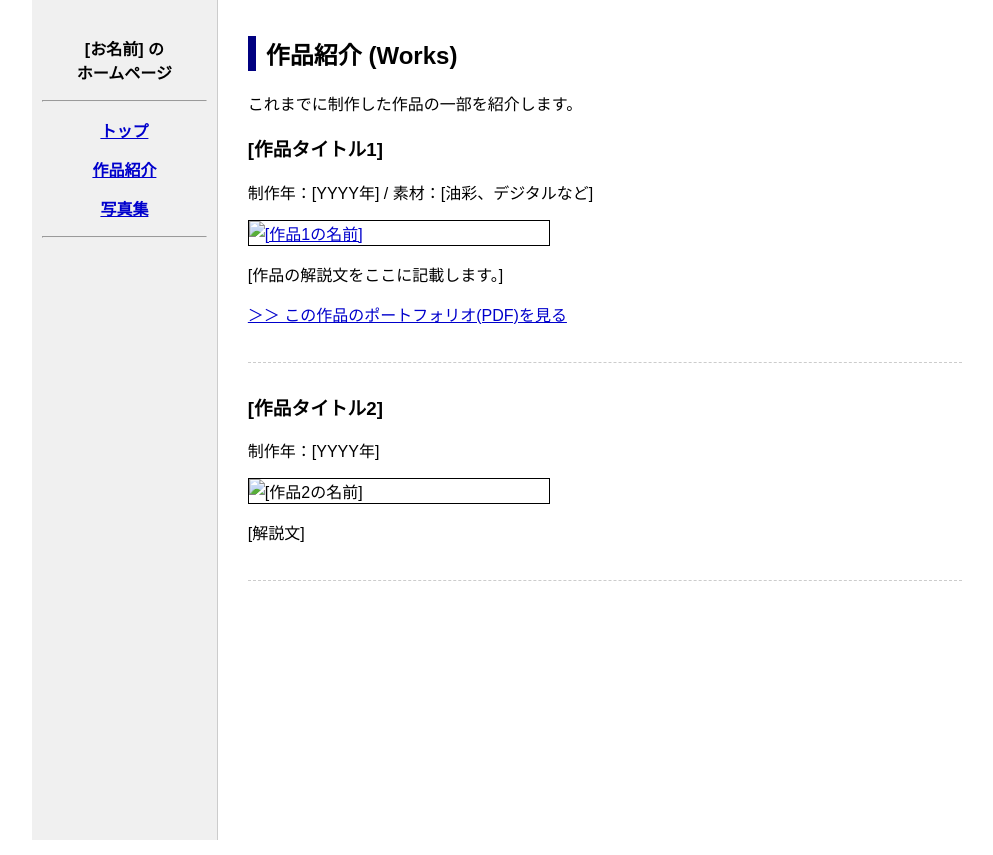
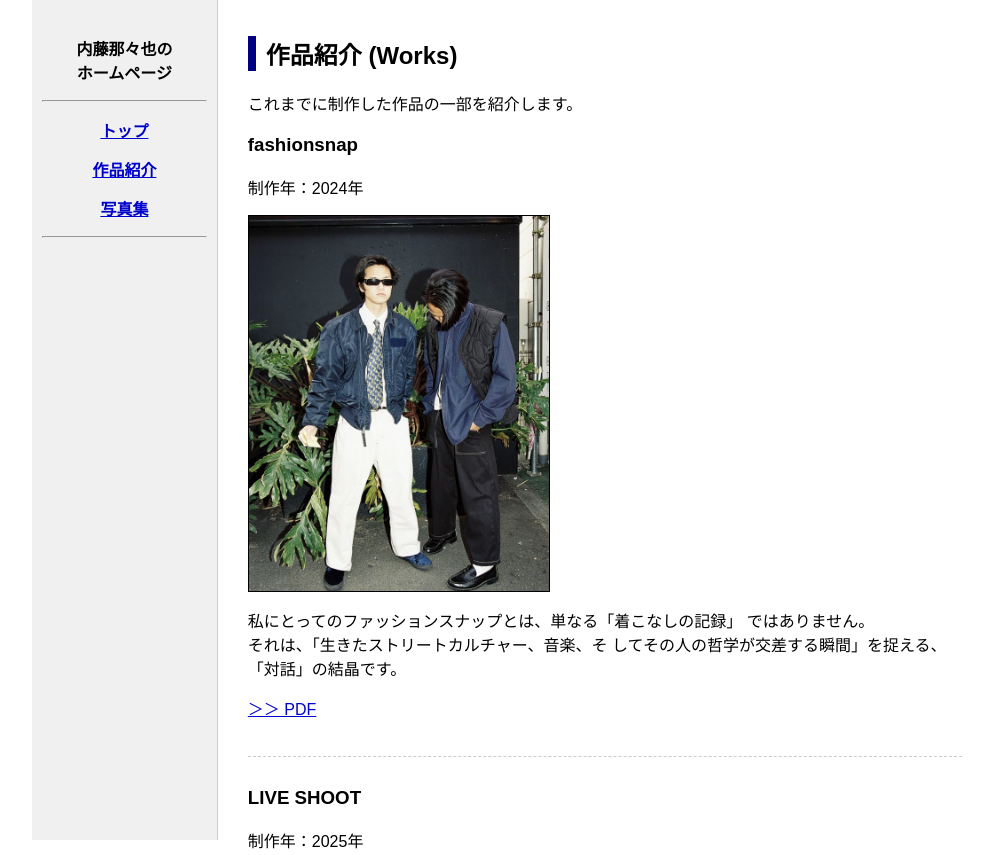
Before and after one commit to jinkmn/nanaya-naito-portfolio, a plain HTML site: page works.html in a window 1280 px wide. Shown: the top 855 px of the page, without its empty margins (128-1121 px from the left). Drawn offline with Linux system fonts and the light colour scheme.

Commit message:
second commit

```diff
--- a/style.css
+++ b/style.css
@@ -2,7 +2,7 @@
 
 /* 基本設定：PC固定レイアウトのための設定 */
 body {
-  background-color: #ffffff; /* 阿部寛HP風の白背景 */
+  background-color: #ffffff;
   color: #000000;
   font-family: "MS PGothic", "Osaka", Arial, sans-serif; /* レトロなフォント指定 */
   margin: 0;
--- a/works.html
+++ b/works.html
@@ -10,7 +10,7 @@
     <div class="container">
       <div class="sidebar">
         <p>
-          <strong>[お名前] の<br />ホームページ</strong>
+          <strong>内藤那々也の<br />ホームページ</strong>
         </p>
         <hr />
         <ul>
@@ -26,26 +26,43 @@
         <p>これまでに制作した作品の一部を紹介します。</p>
 
         <div class="item-box">
-          <h3>[作品タイトル1]</h3>
-          <p>制作年：[YYYY年] / 素材：[油彩、デジタルなど]</p>
+          <h3>fashionsnap</h3>
+          <p>制作年：2024年</p>
 
           <a href="files/work_detail.pdf" target="_blank">
-            <img src="images/work01.jpg" alt="[作品1の名前]" class="item-img" />
+            <img
+              src="images/fashionsnap.jpg"
+              alt="fashionsnap"
+              class="item-img"
+            />
           </a>
 
-          <p>[作品の解説文をここに記載します。]</p>
           <p>
-            <a href="files/work_detail.pdf" target="_blank">
-              ＞＞ この作品のポートフォリオ(PDF)を見る
-            </a>
+            私にとってのファッションスナップとは、単なる「着こなしの記録」
+            ではありません。<br />
+            それは、「生きたストリートカルチャー、音楽、そ
+            してその人の哲学が交差する瞬間」を捉える、「対話」の結晶です。
+          </p>
+          <p>
+            <a href="files/fashionsnap.pdf" target="_blank"> ＞＞ PDF </a>
           </p>
         </div>
 
         <div class="item-box">
-          <h3>[作品タイトル2]</h3>
-          <p>制作年：[YYYY年]</p>
-          <img src="images/work01.jpg" alt="[作品2の名前]" class="item-img" />
-          <p>[解説文]</p>
+          <h3>LIVE SHOOT</h3>
+          <p>制作年：2025年</p>
+          <img src="images/LIVE SHOOT.jpg" alt="LIVE SHOOT" class="item-img" />
+          <p>
+            私はライブ撮影でその場の「生」を伝える事を意識している。<br />
+            音を肌で感じて私の感情をシャッターに載せて奏でる。<br />
+            被写体の表情や仕草、構図や照明、音やオーディエンスの魂、
+            全てが私の感情と重なる瞬間が稀にやってくる。<br />
+            その瞬間と遭遇した時、体に電撃が走った様な衝撃が流れる。<br />
+            思考を上回る衝撃を写真に収めたい。その為にライブ撮影中は常にファインダーを覗き込んでいる。
+          </p>
+          <p>
+            <a href="files/LIVE SHOOT.pdf" target="_blank"> ＞＞ PDF </a>
+          </p>
         </div>
       </div>
     </div>
```
Also changed, not shown: index.html (+18 -6 lines), photos.html (+12 -10 lines), images/LIVE SHOOT.jpg (added), images/fashionsnap.jpg (added), images/photo1.jpg (added), images/photo2.jpg (added), 2 other files.
